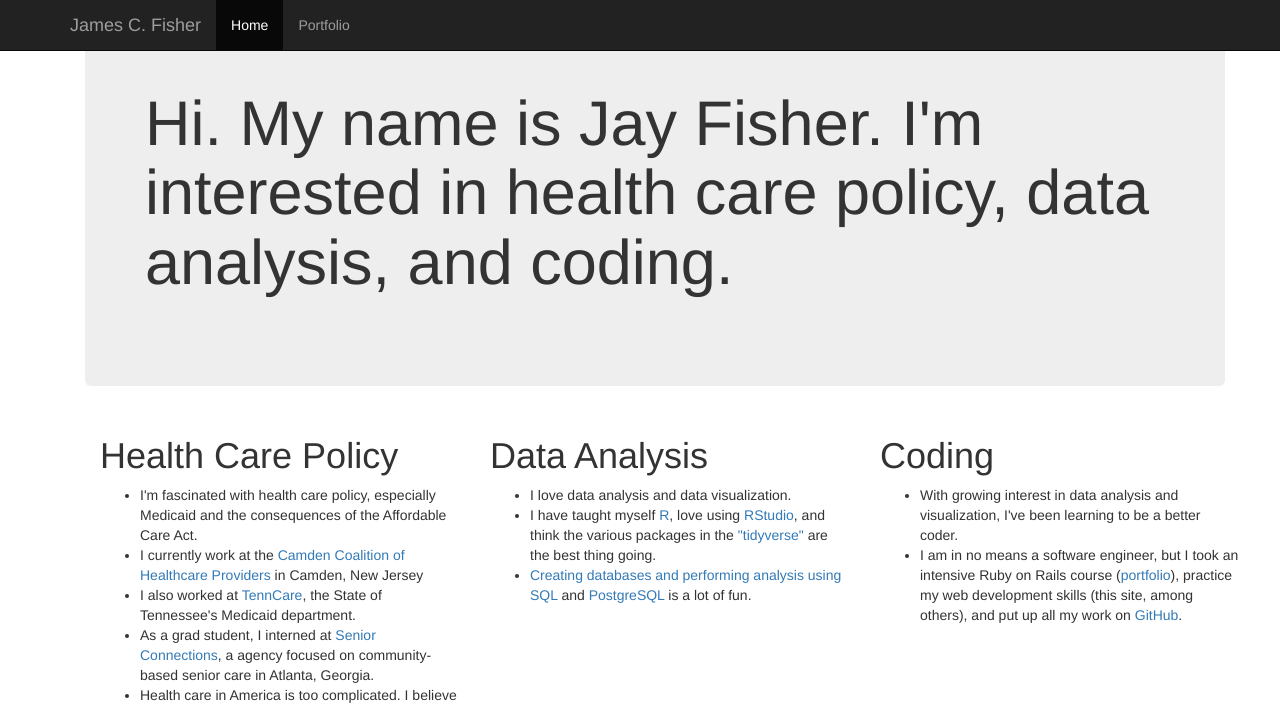
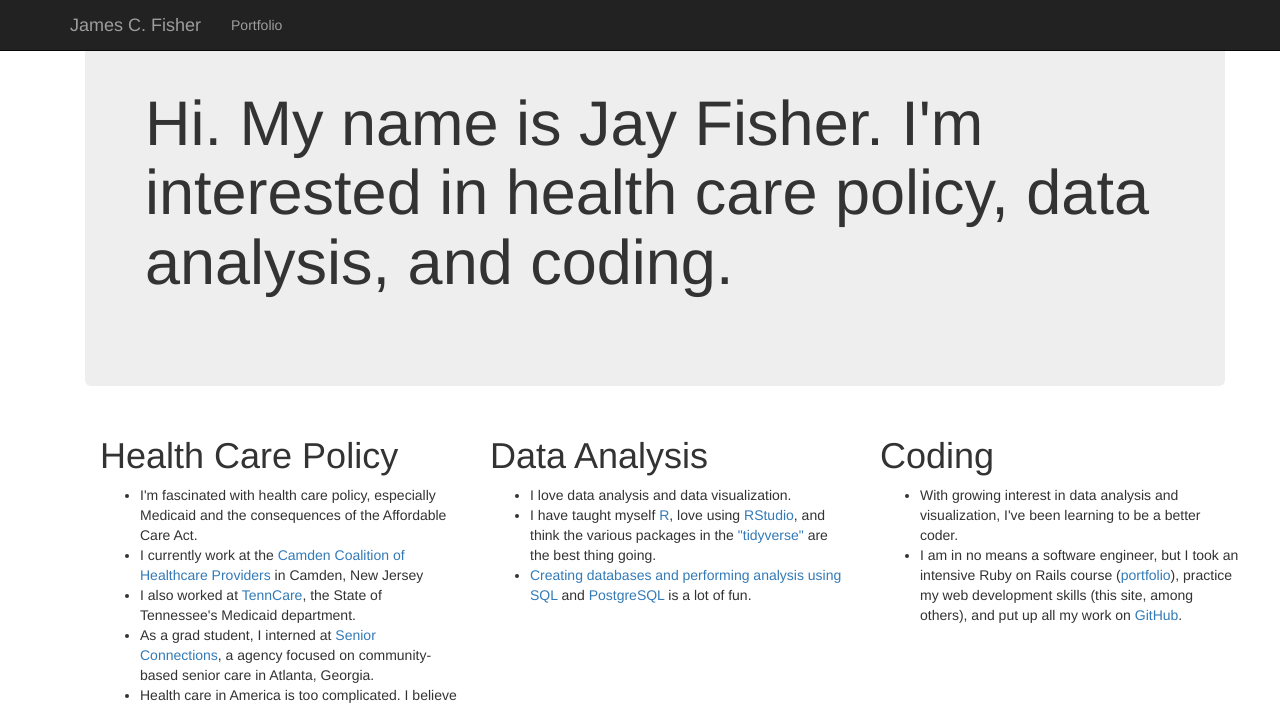
Before and after one commit to jamesclarence/jamesclarence, a plain HTML site: page index.html in a window 1280 px wide. Shown: the top 704 px of the page. Drawn offline with nearby package versions, Linux system fonts and the light colour scheme.

Commit message:
finalize new home page copy and design

```diff
--- a/index.html
+++ b/index.html
@@ -39,7 +39,6 @@
             </div>
             <div id="navbar" class="collapse navbar-collapse">
               <ul class="nav navbar-nav">
-                <li class="active"><a href="#">Home</a></li>
                 <li><a href="portfolio/index.html">Portfolio</a> </li>
               </ul>
             </div><!--/.nav-collapse -->
@@ -55,17 +54,6 @@
               <hr>
             </div>
           </div>
-<!--           <div class="row">
-            <div class="col-md-4">
-              <p><a class="btn btn-primary btn-lg" href="#health" role="button">Health Care Policy &raquo;</a></p>
-            </div>
-            <div class="col-md-4">
-              <p><a class="btn btn-primary btn-lg" href="#" role="button">Data Analysis &raquo;</a></p>
-            </div>
-            <div class="col-md-4">
-              <p><a class="btn btn-primary btn-lg" href="#" role="button">Coding &raquo;</a></p>
-            </div>
-          </div> -->
       </div>
 
         <div class="container">
```
Also changed, not shown: portfolio/index.html (+0 -1 lines).
